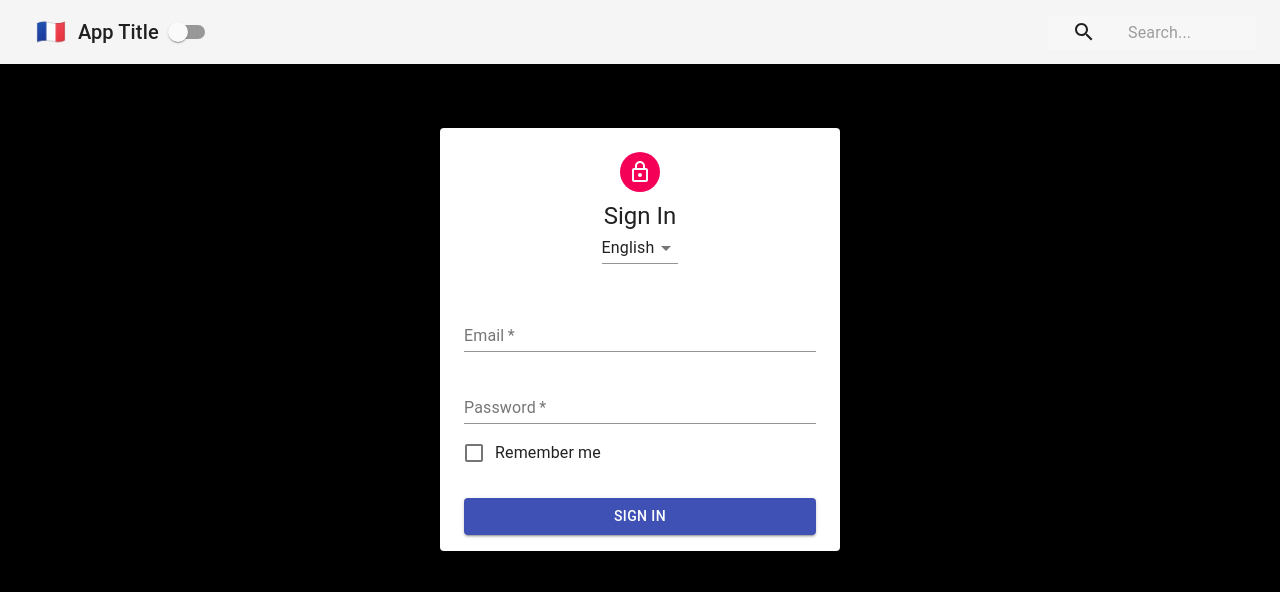
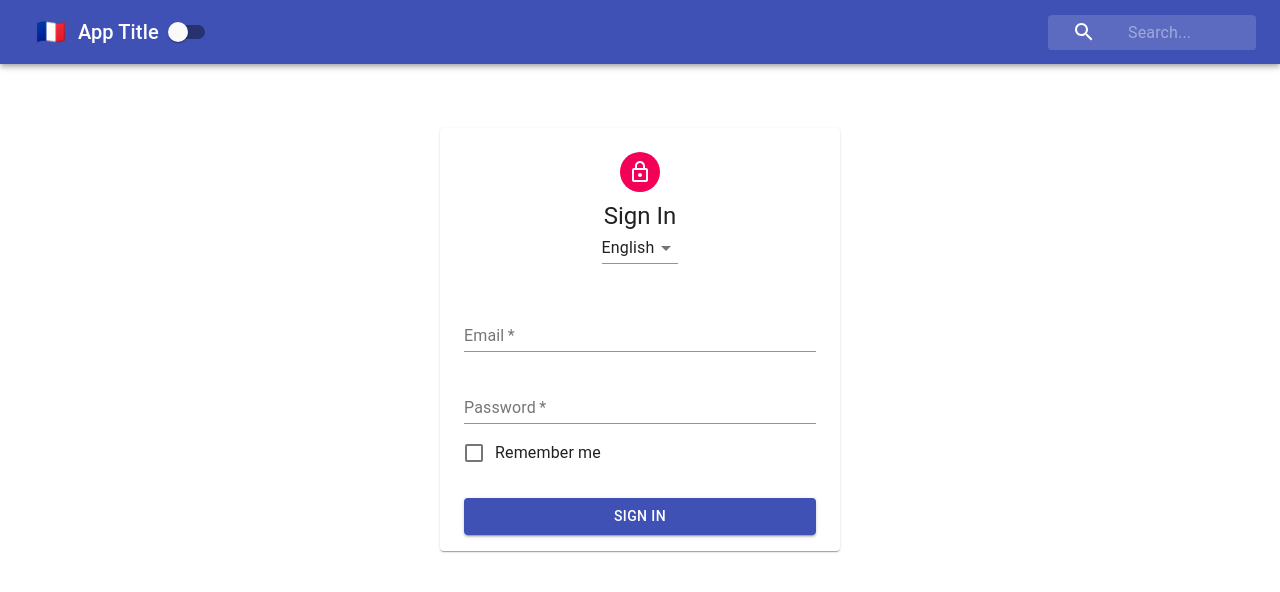
Before and after one commit to arturogbruno/react-context-with-hooks, a React (Create React App) app: page / in a window 1280 px wide. Shown: the top 592 px of the page. Built offline with nearby package versions, Linux system fonts and the light colour scheme.

Commit message:
add toggleTheme method to ThemeContext

```diff
--- a/src/components/Navbar.js
+++ b/src/components/Navbar.js
@@ -13,7 +13,7 @@
 class Navbar extends Component {
     static contextType = ThemeContext;
     render() {
-        const { isDarkMode } = this.context;
+        const { isDarkMode, toggleTheme } = this.context;
         const { classes } = this.props;
         return (
             <div className={classes.root}>
@@ -34,7 +34,7 @@
                         >
                             App Title
                         </Typography>
-                        <Switch />
+                        <Switch onChange={toggleTheme} />
                         <div className={classes.grow} />
                         <div className={classes.search}>
                             <div className={classes.searchIcon}>
--- a/src/contexts/ThemeContext.js
+++ b/src/contexts/ThemeContext.js
@@ -7,13 +7,19 @@
         super(props);
 
         this.state = {
-            isDarkMode: true
+            isDarkMode: false
         }
+
+        this.toggleTheme = this.toggleTheme.bind(this);
+    }
+
+    toggleTheme() {
+        this.setState({isDarkMode: !this.state.isDarkMode});
     }
 
     render() {
         return(
-            <ThemeContext.Provider value={{...this.state}}>
+            <ThemeContext.Provider value={{...this.state, toggleTheme: this.toggleTheme}}>
                 {this.props.children}
             </ThemeContext.Provider>
         );
```
